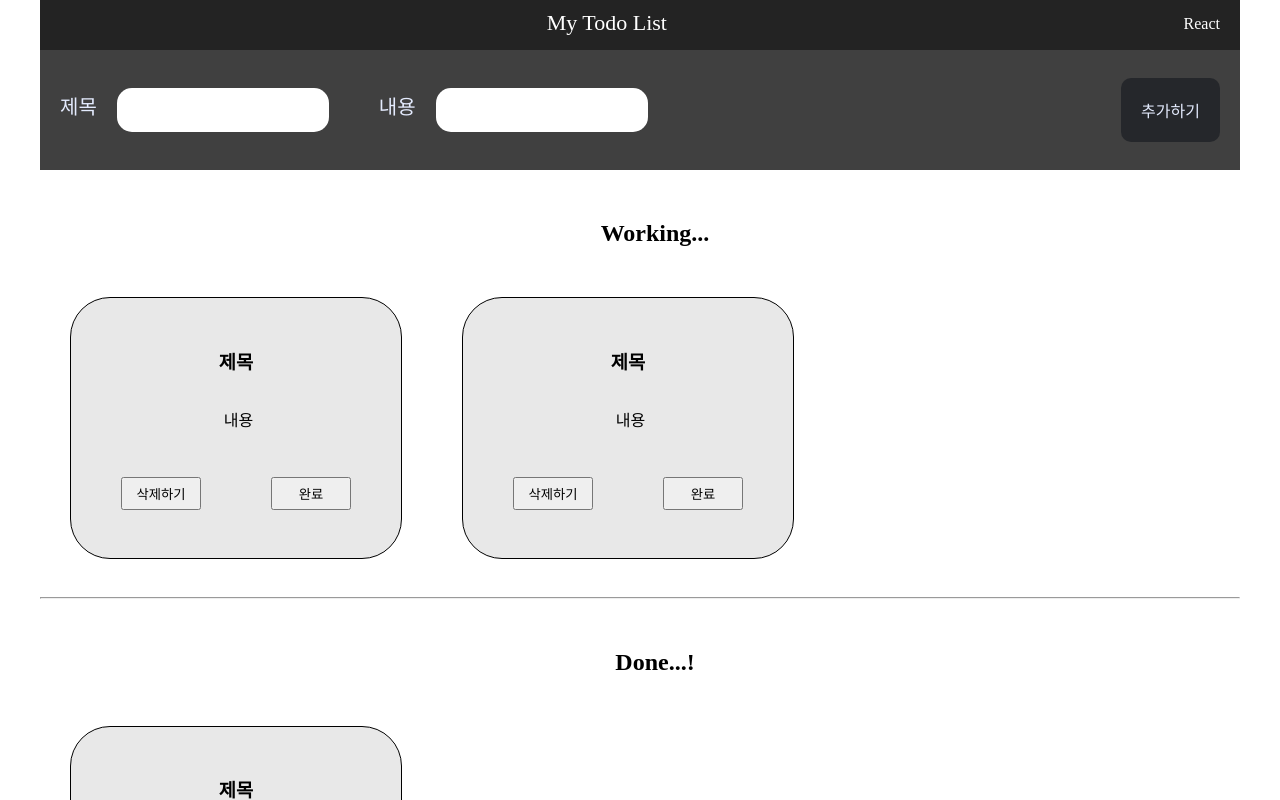
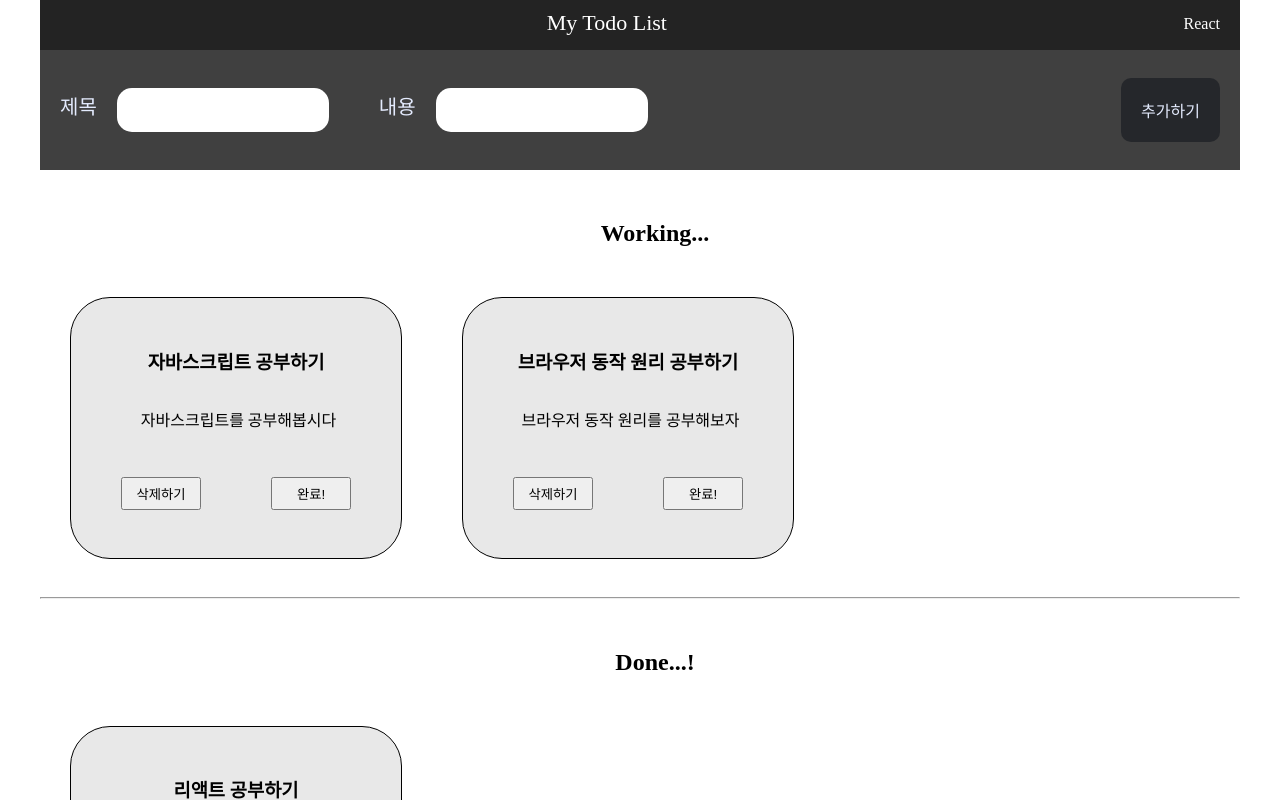
Before and after one commit to Sunghoman/react_todoapp, a React (Create React App) app: page / in a window 1280 px wide. Shown: the top 800 px of the page. Built offline with nearby package versions, Linux system fonts and the light colour scheme.

Commit message:
게시물 삭제 기능 구현

```diff
--- a/src/components/todo/Todo.jsx
+++ b/src/components/todo/Todo.jsx
@@ -1,19 +1,24 @@
 import './style.css'
 
-const Todo = (props) => {
+const Todo = ({ todo, setBtn }) => {
 
   return(
     <div>
-      <div className='card'>
-        <h3>제목</h3>
-        <p>내용</p>
+      <div className='card' key={ todo.id }>
+        <h3>{ todo.title }</h3>
+        <p>{ todo.body }</p>
         <div className='buttons'>
-          <button>삭제하기</button>
-          <button>완료</button>
+          <button onClick={(e) => {
+            const todo_box = e.target.parentElement.parentElement
+            todo_box.remove()
+          }}>삭제하기</button>
+          <button onClick={() => {
+            setBtn(todo);
+          }}>{ todo.isDone }</button>
         </div>
       </div>
     </div>
-  );
-}
+  )
+};
 
 export default Todo;
```
